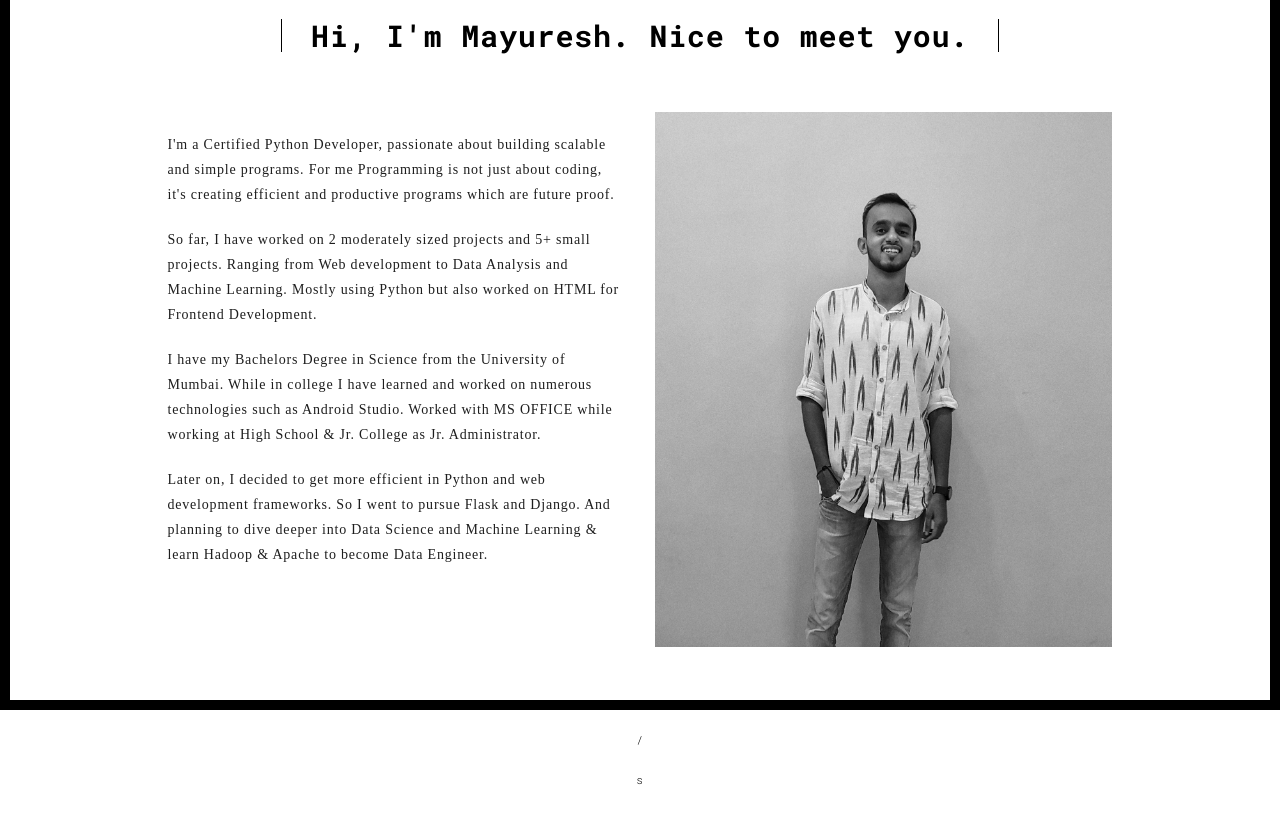
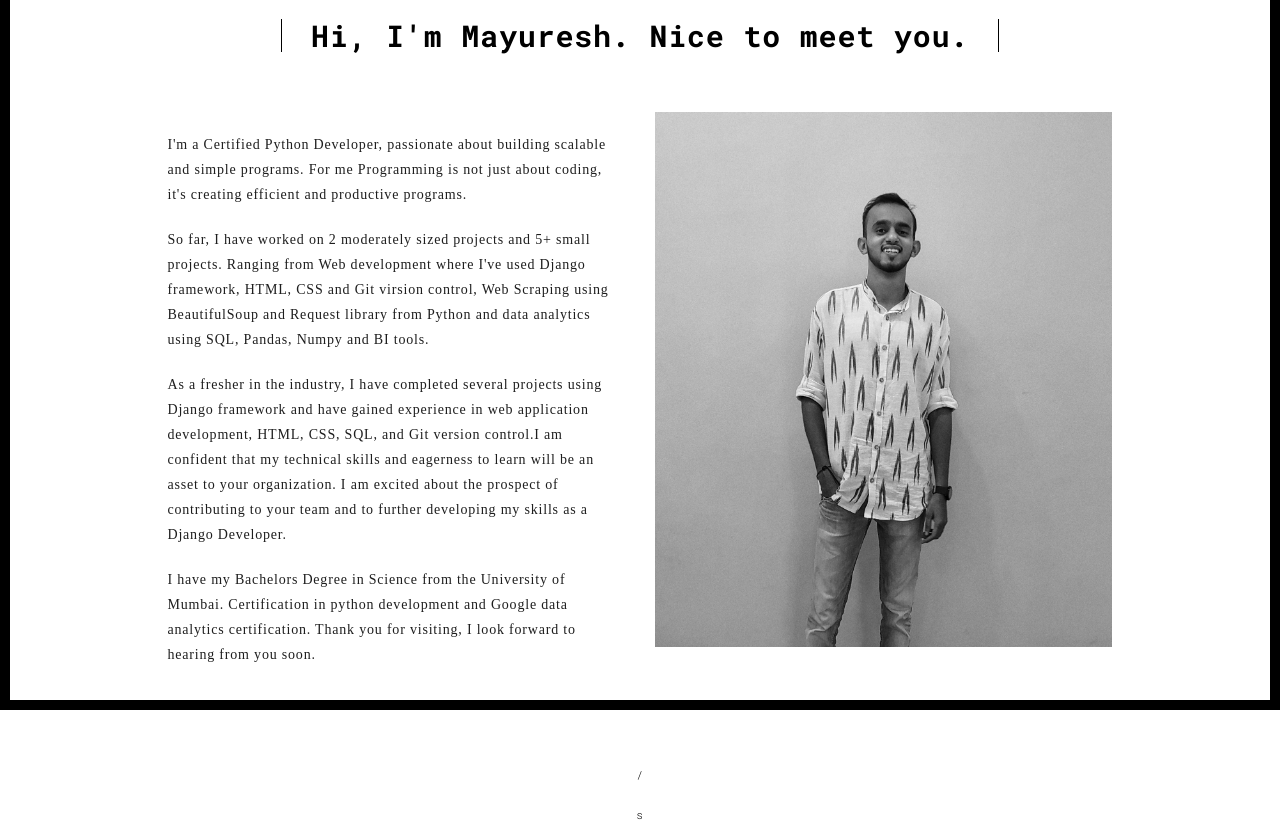
Before and after one commit to mayureshinde/my_site, a Django app: page /about in a window 1280 px wide. Shown: the part 90-927 px from the top of the page. Before the commit the page ends 875 px from the top, so only its background shows below. Run offline with Django 4.2, Linux system fonts and the light colour scheme.

Commit message:
Changes to about me

```diff
--- a/templates/about.html
+++ b/templates/about.html
@@ -62,14 +62,14 @@
               <div class="row">
                 <div class="col-xs-12 col-md-6">
                   <h3></h3>
-                  <p class="about"> I'm a Certified Python Developer, passionate about building scalable and simple programs. For me Programming is not just about coding, it's creating efficient and productive programs which are future proof.</p>
+                  <p class="about"> I'm a Certified Python Developer, passionate about building scalable and simple programs. For me Programming is not just about coding, it's creating efficient and productive programs.</p>
                   <h3></h3>
-                  <p class="about"> So far, I have worked on 2 moderately sized projects and 5+ small projects. Ranging from Web development to Data Analysis and Machine Learning. Mostly using Python but also worked on HTML for Frontend Development.
+                  <p class="about"> So far, I have worked on 2 moderately sized projects and 5+ small projects. Ranging from Web development where I've used Django framework, HTML, CSS and Git virsion control, Web Scraping using BeautifulSoup and Request library from Python and data analytics using SQL, Pandas, Numpy and BI tools.
                   <h3></h3>
-                  <p class="about">I have my Bachelors Degree in Science from the University of Mumbai. While in college I have learned and worked on numerous technologies such as Android Studio. Worked with MS OFFICE while working at High School & Jr. College as Jr. Administrator.
+                  <p class="about">As a fresher in the industry, I have completed several projects using Django framework and have gained experience in web application development, HTML, CSS, SQL, and Git version control.I am confident that my technical skills and eagerness to learn will be an asset to your organization. I am excited about the prospect of contributing to your team and to further developing my skills as a Django Developer.
                   </p>
                   <h3></h3>
-                  <p class="about">Later on, I decided to get more efficient in Python and web development frameworks. So I went to pursue Flask and Django. And planning to dive deeper into Data Science and Machine Learning & learn Hadoop & Apache to become Data Engineer.
+                  <p class="about">I have my Bachelors Degree in Science from the University of Mumbai. Certification in python development and Google data analytics certification. Thank you for visiting, I look forward to hearing from you soon.
                   </p>
                 </div>
                 <div class="col-xs-12 col-md-6">
```
Also changed, not shown: 1 other file.
